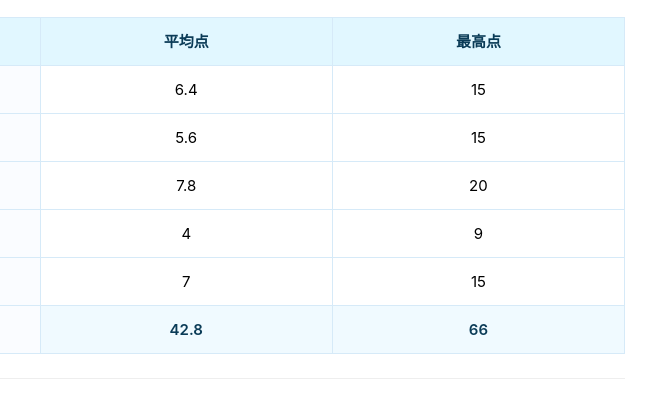
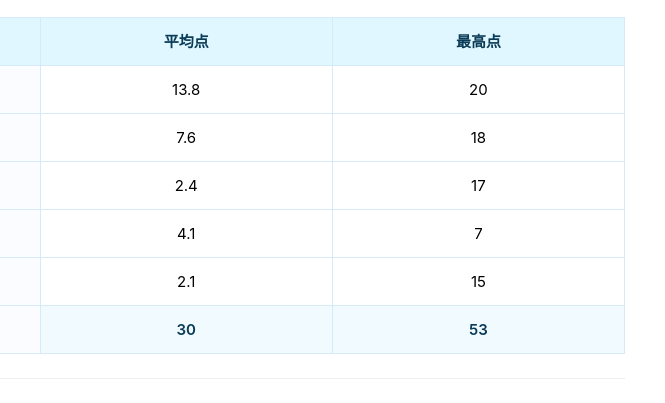
Before and after one commit to xishanben55-dotcom/TeToTe-test, a plain HTML site: page dai8.html in a window 1280 px wide. Shown: the part 306-709 px from the top of the page, 465-1130 px from the left. Drawn offline with Linux system fonts and the light colour scheme.

Commit message:
Update table values in dai8.html

```diff
--- a/dai8.html
+++ b/dai8.html
@@ -157,33 +157,33 @@
           <tbody>
             <tr>
               <th scope="row">第1問</th>
-              <td>6.4</td>
-              <td>15</td>
+              <td>13.8</td>
+              <td>20</td>
             </tr>
             <tr>
               <th scope="row">第2問</th>
-              <td>5.6</td>
-              <td>15</td>
+              <td>7.6</td>
+              <td>18</td>
             </tr>
             <tr>
               <th scope="row">第3問</th>
-              <td>7.8</td>
-              <td>20</td>
+              <td>2.4</td>
+              <td>17</td>
             </tr>
             <tr>
               <th scope="row">第4問</th>
-              <td>4</td>
-              <td>9</td>
+              <td>4.1</td>
+              <td>7</td>
             </tr>
             <tr>
               <th scope="row">第5問</th>
-              <td>7</td>
+              <td>2.1</td>
               <td>15</td>
             </tr>
             <tr>
               <th scope="row">全体</th>
-              <td>42.8</td>
-              <td>66</td>
+              <td>30</td>
+              <td>53</td>
             </tr>
           </tbody>
         </table>
```
